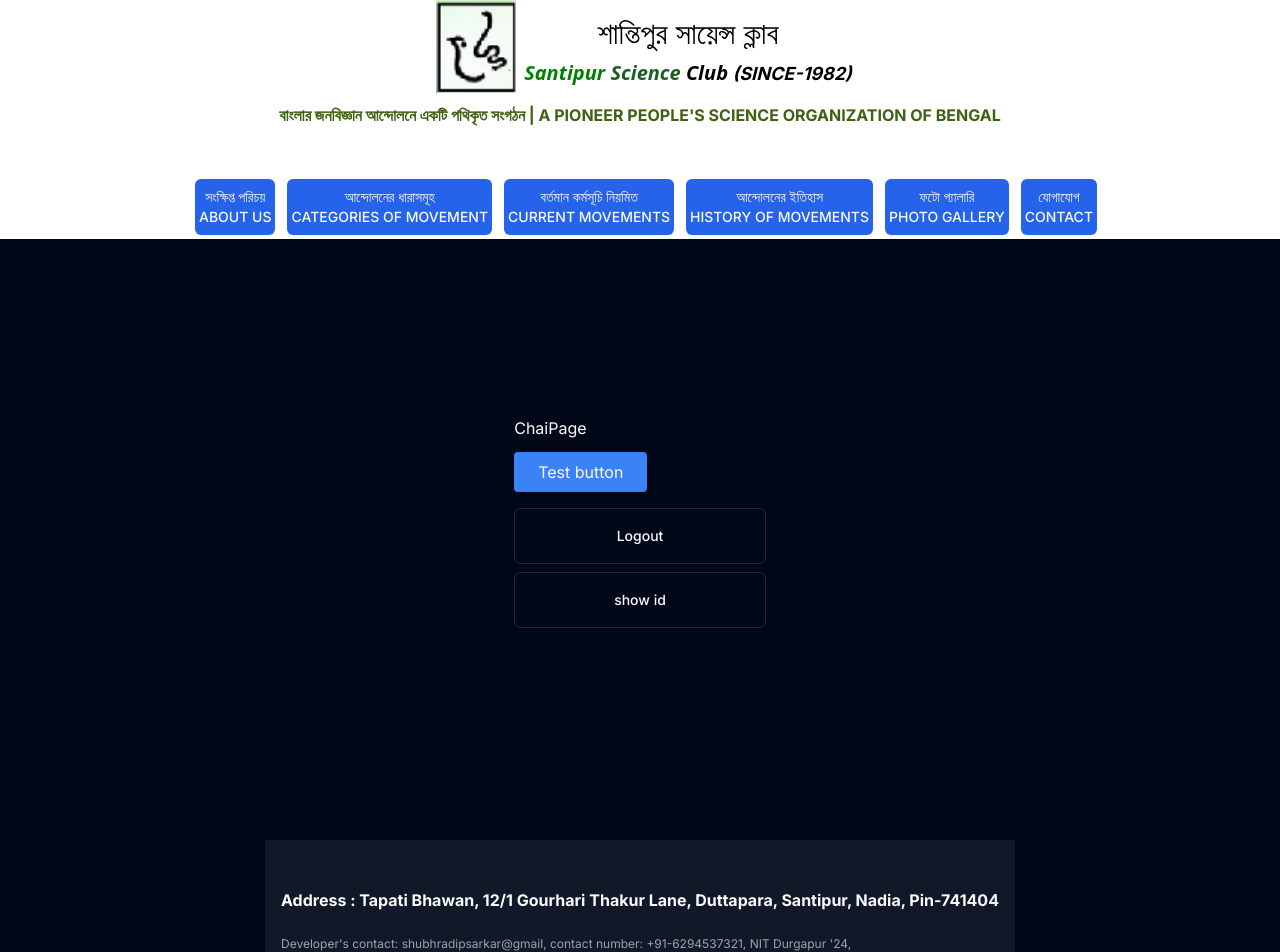
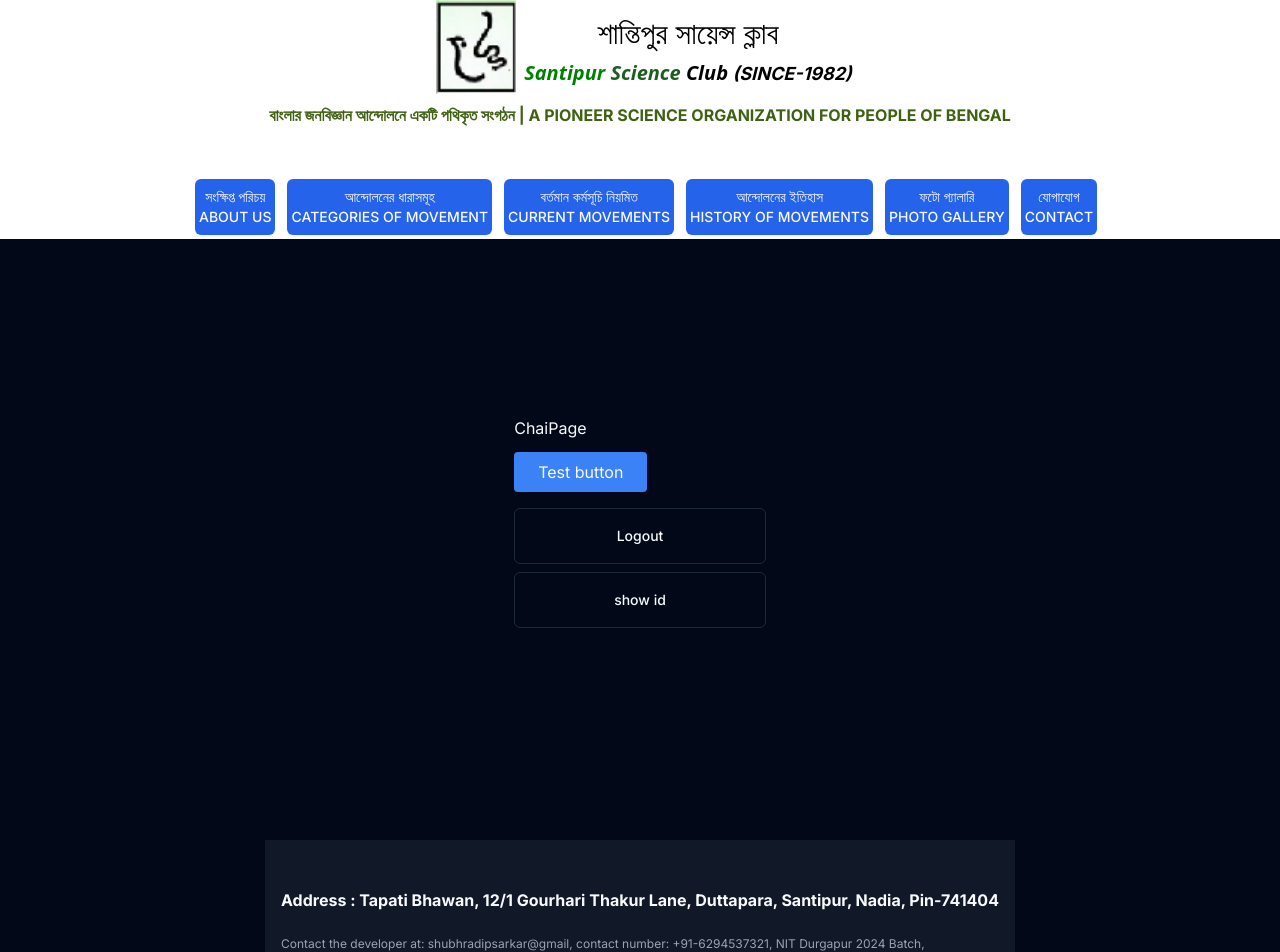
Before and after one commit to ShubhradipSarkar/NEXT_APP, a Next.js app: page /Chai in a window 1280 px wide. Shown: the top 952 px of the page. Built offline with nearby package versions, Linux system fonts and the light colour scheme.

Commit message:
navbar and footer ready

```diff
--- a/src/components/Footer.tsx
+++ b/src/components/Footer.tsx
@@ -29,7 +29,7 @@ export default function Footer_() {
             </p>
             <br />
             <p className=" text-xs text-center text-justify text-gray-400 ">
-            Developer's contact: shubhradipsarkar@gmail, contact number: +91-6294537321, NIT Durgapur '24,
+            Contact the developer at: shubhradipsarkar@gmail, contact number: +91-6294537321, NIT Durgapur 2024 Batch,
             </p>
 
             <div className="flex justify-center mt-4 space-x-4 lg:mt-2">
--- a/src/components/Navbar.tsx
+++ b/src/components/Navbar.tsx
@@ -67,7 +67,7 @@ export default function Navbar_() {
                         className="bg-white m-0 p-2 font-bold text-lime-800"
 
                         >
-                            বাংলার জনবিজ্ঞান আন্দোলনে একটি পথিকৃত সংগঠন | A PIONEER PEOPLE'S SCIENCE ORGANIZATION OF BENGAL
+                            বাংলার জনবিজ্ঞান আন্দোলনে একটি পথিকৃত সংগঠন | A PIONEER SCIENCE ORGANIZATION FOR PEOPLE OF BENGAL
                         </div>{" "}
                     </center>
                 </div>
```
